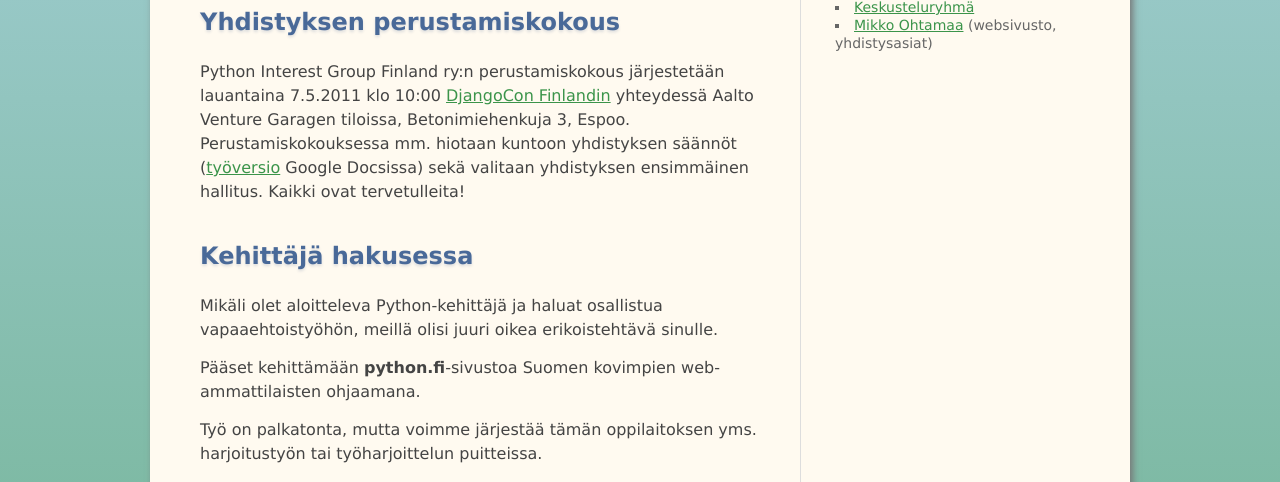
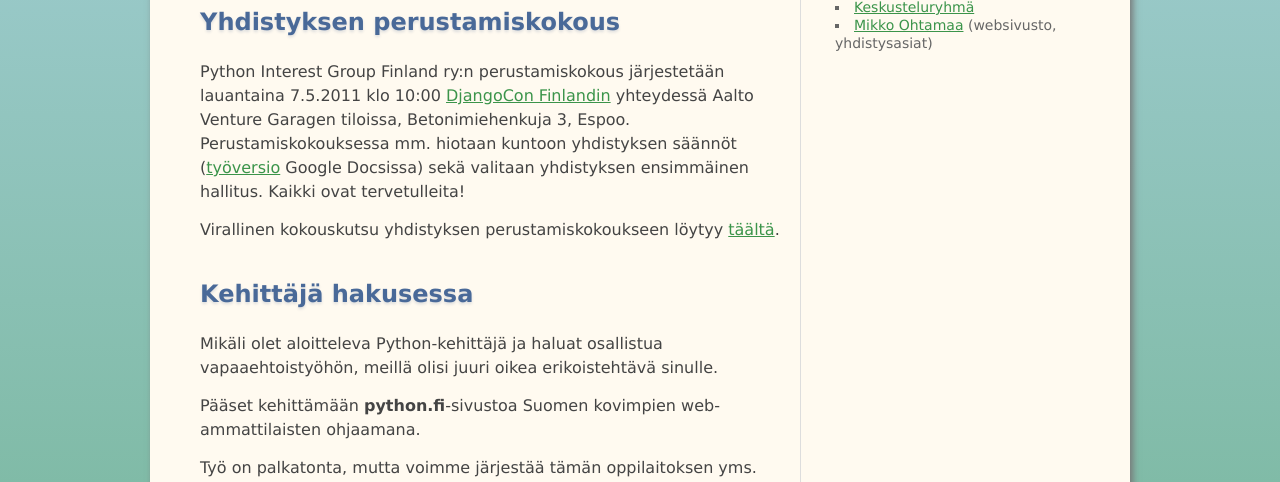
Before and after one commit to python-finland/python.fi, a Python web app: template src/templates/main.html in a window 1280 px wide. Shown: the part 544-1026 px from the top of the page. Run offline with Jinja, Linux system fonts and the light colour scheme; the template is opened without the code that fills it, so the values that code supplies are empty.

Commit message:
Added link to the official notice of meeting

```diff
--- a/src/templates/main.html
+++ b/src/templates/main.html
@@ -24,6 +24,10 @@
         Google Docsissa) sekä valitaan yhdistyksen ensimmäinen
         hallitus. Kaikki ovat tervetulleita!
       </p>
+      <p>
+        Virallinen kokouskutsu yhdistyksen perustamiskokoukseen
+        löytyy <a href="http://groups.google.com/group/pigfi/browse_thread/thread/d049b1c9a49e51fe">täältä</a>.
+      </p>
     </article>
 
     <article>
```
